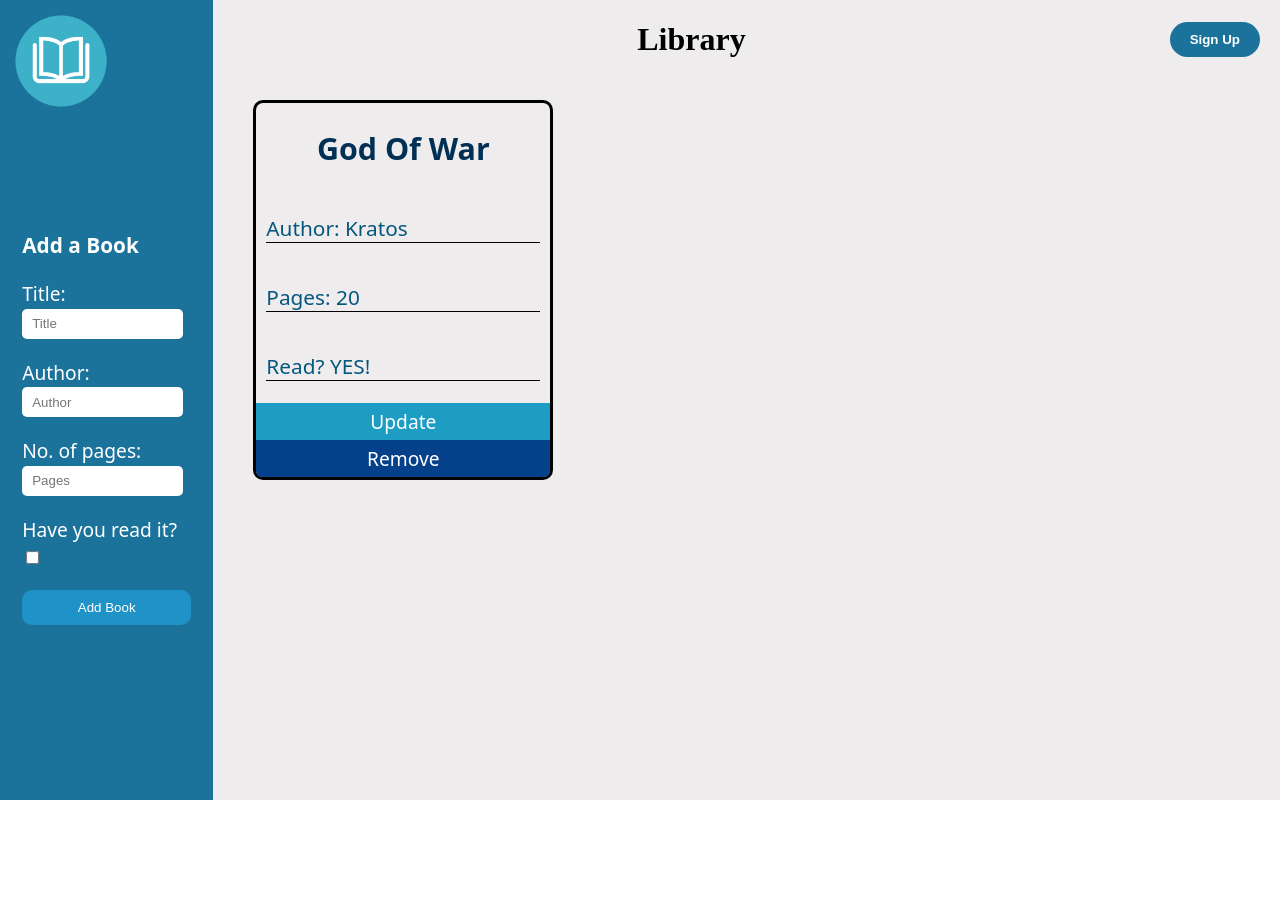
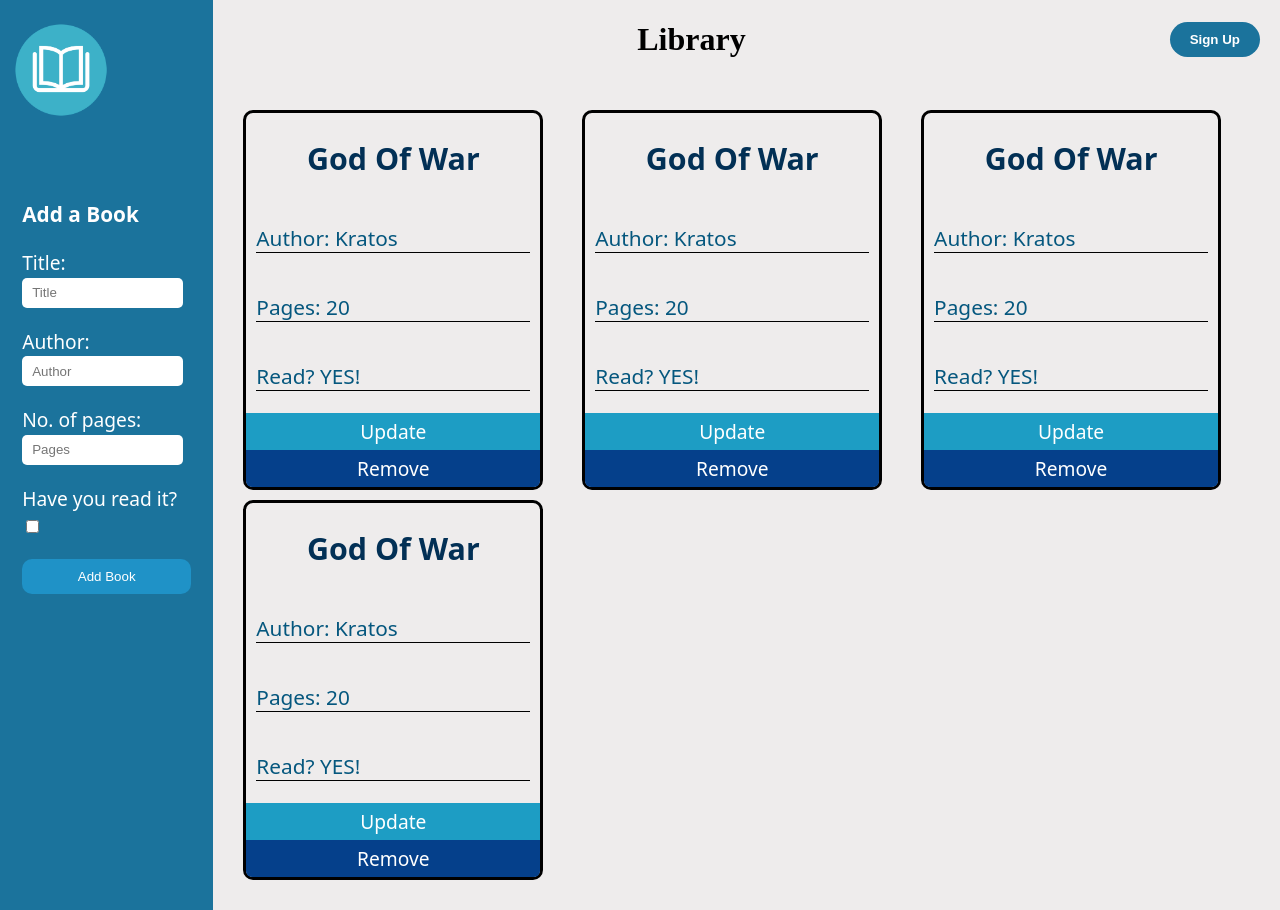
Before and after one commit to trinay-krishna/Library, a plain HTML site: page index.html in a window 1280 px wide. Before the commit the page ends 800 px from the top, so only its background shows below. Drawn offline with Linux system fonts and the light colour scheme.

Commit message:
Complete HTML Structure and CSS Styling
- Finished the HTML Structure.
- Made the book cards alignment more responsive with grid.
- Made the sidebar content sticky to always stay on the screen when scrolled.

```diff
--- a/index.html
+++ b/index.html
@@ -13,6 +13,7 @@
         <button id="sign-up">Sign Up</button>
     </div>
     <div class="sidebar">
+        <div class="container">
             <img
                 src="images/logo.png"
                 alt="Logo"
@@ -41,17 +42,40 @@
                 </form>
             </div>
         </div>
+    </div>
     <div class="main-content">
-        <ul class="books">
-            <li><div class="book">
+        <div class="book">
             <h2>God Of War</h2>
             <p>Author: Kratos</p>
             <p>Pages: 20</p>
             <p>Read? YES!</p>
             <button>Update</button>
             <button>Remove</button>
-            </div></li>
-        </ul>
+        </div>
+        <div class="book">
+            <h2>God Of War</h2>
+            <p>Author: Kratos</p>
+            <p>Pages: 20</p>
+            <p>Read? YES!</p>
+            <button>Update</button>
+            <button>Remove</button>
+        </div>
+        <div class="book">
+            <h2>God Of War</h2>
+            <p>Author: Kratos</p>
+            <p>Pages: 20</p>
+            <p>Read? YES!</p>
+            <button>Update</button>
+            <button>Remove</button>
+        </div>
+        <div class="book">
+            <h2>God Of War</h2>
+            <p>Author: Kratos</p>
+            <p>Pages: 20</p>
+            <p>Read? YES!</p>
+            <button>Update</button>
+            <button>Remove</button>
+        </div>
     </div>
 
 </body>
--- a/styles.css
+++ b/styles.css
@@ -9,7 +9,6 @@ img{
 }
 html{
     height: 100%;
-    overflow: clip;
     --background-color:rgb(238, 236, 236);
     --primary-color:rgb(27, 115, 156);
     --hover-color: rgb(5, 87, 126);
@@ -25,13 +24,6 @@ body{
     grid-template-rows: 1fr 10fr;
 }
 
-li{
-    list-style: none;
-}
-ul{
-    margin: 20px 40px;
-    padding: 0;
-}
 
 .header{
     grid-row: 1;
@@ -62,9 +54,14 @@ ul{
     grid-row: 1/-1;
     background-color: rgb(27, 115, 156);
     padding: 5% 5%;
-    display: flex;
-    flex-direction: column;
-    gap: 100px;
+    > .container{
+        position: sticky;
+        top: 20px;
+        display: flex;
+        width: 100%;
+        flex-direction: column;
+        gap: 60px;
+    }
     & p{
         color: rgb(255, 255, 255);
         font-size: 1.3rem;
@@ -74,7 +71,11 @@ ul{
     }
 }
 .main-content{
+    padding: 30px;
     background-color: var(--background-color);
+    display: grid;
+    gap: 10px;
+    grid-template-columns: repeat(auto-fit,minmax(300px,1fr));
 }
 
 form{
```
Lines whose indentation alone changed are shown as unchanged.
